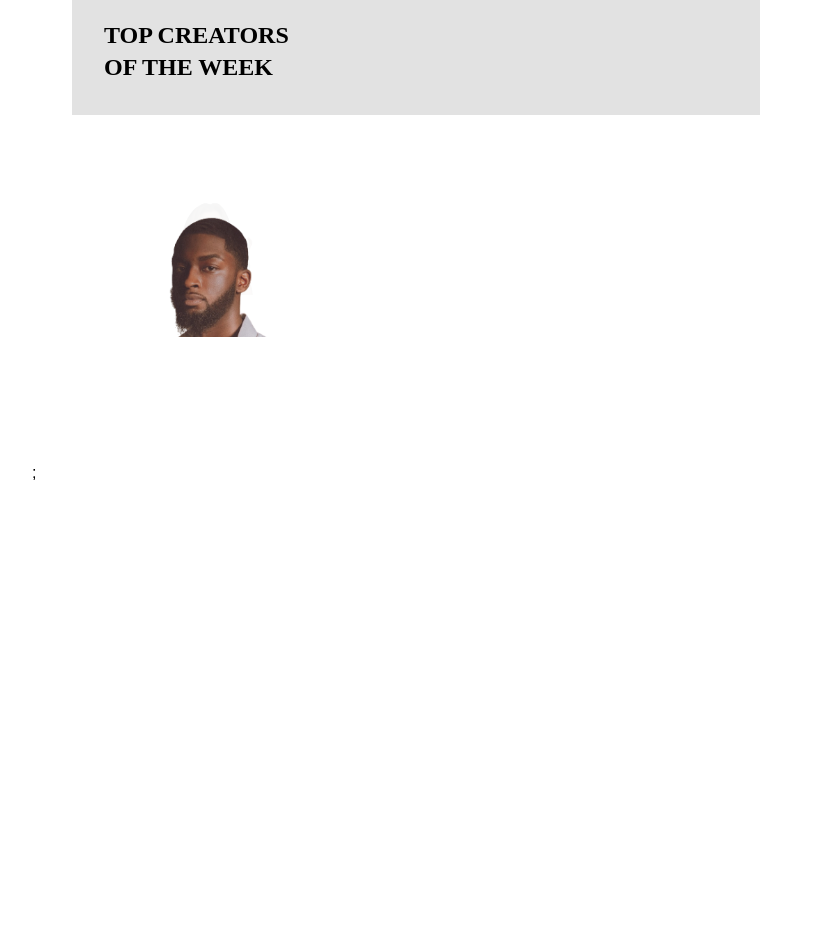
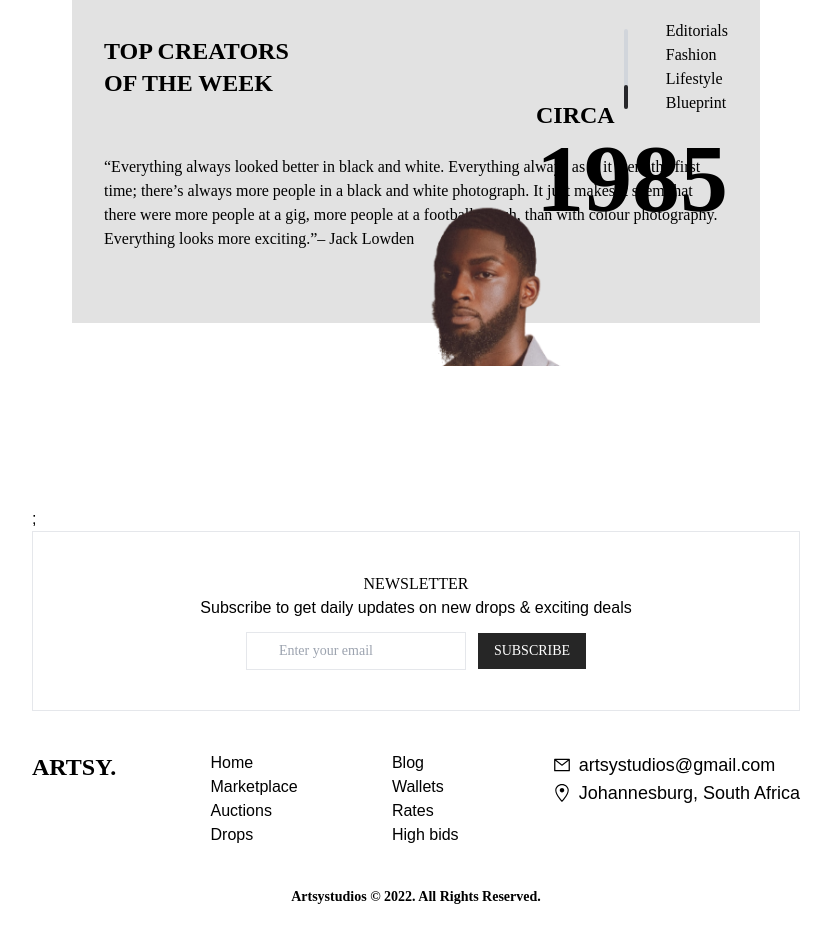
Before and after one commit to CMadiope/artsy, a Next.js app: page / in a window 1280 px wide. Shown: the part 2260-3203 px from the top of the page, without its empty margins (224-1055 px from the left). Before the commit the page ends 2745 px from the top, so only its background shows below. Built offline with nearby package versions, Linux system fonts and the light colour scheme; a web font is replaced by a local one.

Commit message:
ADD: footer component

```diff
--- a/components/FeaturedProducts.js
+++ b/components/FeaturedProducts.js
@@ -12,6 +12,7 @@ import eclipse4 from "../public/img/Ellipse 22.png";
 import eclipse5 from "../public/img/Ellipse 23.png";
 import monalisa from "../public/img/monalisa.png";
 import SlideShow from "./SlideShow";
+import Footer from "./Footer";
 
 const FeaturedProducts = () => {
   return (
@@ -247,18 +248,44 @@ const FeaturedProducts = () => {
         </div>
         <hr className="mt-1" />
       </div>
-      <section className="bg-sectionBG p-8">
-        <div className="flex justify-space-between">
-          <h1 className="font-clash_display font-bold text-2xl w-52">
-            TOP CREATORS OF THE WEEK
-          </h1>
-          <div className="flex">
+      <section className="bg-sectionBG p-8 relative mb-36">
+        <div>
+          <div className="flex justify-between items-center">
             <div>
+              <h1 className="font-clash_display font-bold text-2xl w-52">
+                TOP CREATORS OF THE WEEK
+              </h1>
+            </div>
+
+            <div className="flex">
+              <div className="mt-12 w-20 h-1 bg-gray-300 rounded-lg -rotate-90">
+                <div className="w-6 h-full bg-zinc-800 rounded"></div>
+              </div>
+              <div className="font-clash_display">
+                <h3>Editorials</h3>
+                <h3>Fashion</h3>
+                <h3>Lifestyle</h3>
+                <h3>Blueprint</h3>
+              </div>
             </div>
           </div>
+          <p className=" mt-10 mb-10 font-clash_display">
+            “Everything always looked better in black and white. Everything
+            always as if it were the first time; there’s always more people in a
+            black and white photograph. It just makes it seem that there were
+            more people at a gig, more people at a football match, than with
+            colour photography. Everything looks more exciting.”– Jack Lowden
+          </p>
+        </div>
+        <div className="absolute z-20 top-1/4 left-1/3 pr-10">
+          <SlideShow />
+        </div>
+        <div className="font-clash_display font-extrabold absolute z-10 right-0 pr-8  top-1/3">
+          <h3 className="text-2xl">CIRCA</h3>
+          <h1 className="text-8xl">1985</h1>
         </div>
       </section>
-              <SlideShow/>
+
     </div>
   );
 };
--- /dev/null
+++ b/components/Footer.js
@@ -0,0 +1,63 @@
+import React from "react";
+import Link from "next/link";
+import { AiOutlineMail } from "react-icons/ai";
+import { GoLocation } from "react-icons/go";
+
+const Footer = () => {
+  return (
+    <footer>
+      <div className=" text-center pt-10 border pb-10">
+        <h1 className="font-baskervville self-center">NEWSLETTER</h1>
+        <p>Subscribe to get daily updates on new drops & exciting deals </p>
+        <div className="pt-3 font-baskervville ">
+          <input
+            type="text"
+            placeholder="Enter your email"
+            className="p-2 border outline-none pl-8 text-sm"
+          />
+          <button className="p-2 bg-neutral-800 ml-3 pl-4 pr-4 text-white text-sm hover:bg-neutral-500 hover:text-bg-slate-200">
+            SUBSCRIBE
+          </button>
+        </div>
+      </div>
+      <div className="pt-10 mb-20">
+        <div className="flex justify-between">
+          <div>
+            <h1 className="text-2xl font-bold font-stix_two ">ARTSY.</h1>
+          </div>
+          <div>
+            <ul className="flex flex-col">
+              <Link href="/">Home</Link>
+              <Link href="/marketplace">Marketplace</Link>
+              <Link href="auctions">Auctions</Link>
+              <Link href="/drops">Drops</Link>
+            </ul>
+          </div>
+          <div>
+            <ul className="flex flex-col">
+              <Link href="#">Blog</Link>
+              <Link href="#">Wallets</Link>
+              <Link href="#">Rates</Link>
+              <Link href="#">High bids</Link>
+            </ul>
+          </div>
+          <div>
+            <div className="flex items-center gap-2 text-lg cursor-pointer">
+              <AiOutlineMail />
+              <p>artsystudios@gmail.com</p>
+            </div>
+            <div className="flex items-center gap-2 text-lg cursor-pointer">
+              <GoLocation />
+              <p>Johannesburg, South Africa</p>
+            </div>
+          </div>
+        </div>
+        <div className="text-center p-10">
+          <p className="text-sm font-bold font-rubik">Artsystudios © 2022. All Rights Reserved.</p>
+        </div>
+      </div>
+    </footer>
+  );
+};
+
+export default Footer;
--- a/components/Layout.js
+++ b/components/Layout.js
@@ -1,4 +1,5 @@
 import React from 'react'
+import Footer from './Footer';
 import Nav from './Navbar'
 
 const Layout = ({children}) => {
@@ -6,6 +7,7 @@ const Layout = ({children}) => {
     <div className='mx-6 md:max-w-3xl  md:mx-auto '>
       <Nav />
       <main>{children}</main>
+      <Footer/>
     </div>
   );
 }
--- a/components/SlideShow.js
+++ b/components/SlideShow.js
@@ -2,13 +2,13 @@ import Image from "next/image";
 import React from "react";
 import { Zoom } from "react-slideshow-image";
 import "react-slideshow-image/dist/styles.css";
-import anime1 from "../public/img/anime1.png";
 import anime2 from "../public/img/anime2.png";
 import anime3 from "../public/img/anime3.png";
+import anime4 from "../public/img/anime4.png";
 
 const slideImages = [
   {
-    image: anime1,
+    image: anime4,
   },
   {
     image: anime2,
@@ -20,7 +20,7 @@ const slideImages = [
 
 const SlideShow = () => {
   return (
-    <div className="w-72 h-auto">
+    <div className="w-96 h-auto">
       <Zoom scale={0.4} arrows={false}>
         {slideImages.map((slideImage, index) => (
           <Image key={index} src={slideImage.image} alt={slideImage.image} />
--- a/styles/globals.css
+++ b/styles/globals.css
@@ -3,7 +3,7 @@
 @tailwind utilities;
 
 @import url("https://fonts.googleapis.com/css2?family=Poppins:wght@400;500;700&display=swap");
-@import url("https://fonts.googleapis.com/css2?family=Bellefair&family=STIX+Two+Text:wght@400;500;600&display=swap");
+@import url('https://fonts.googleapis.com/css2?family=Baskervville&family=Bellefair&family=Rubik:wght@400;500&family=STIX+Two+Text:wght@400;500;600&display=swap');
 @import "react-slideshow-image/dist/styles.css";
 
 html,
--- a/tailwind.config.js
+++ b/tailwind.config.js
@@ -18,6 +18,8 @@ module.exports = {
         satoshi: "Satoshi",
         stix_two: "STIX Two Text",
         clash_display: "Clash Display",
+        baskervville: "Baskervville",
+        rubik: "Rubik",
       },
     },
   },
```
Also changed, not shown: public/img/anime4.png (added).
